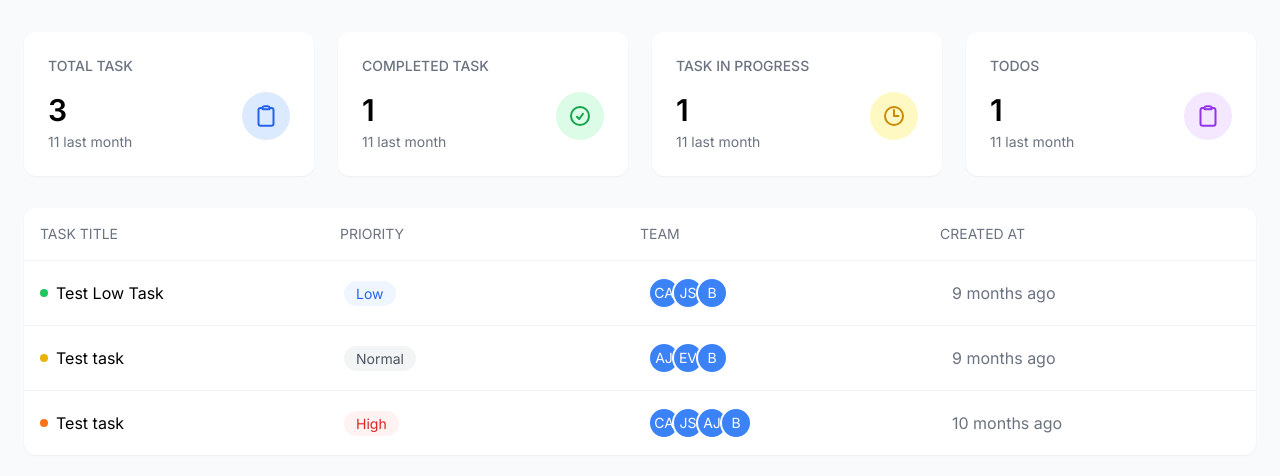
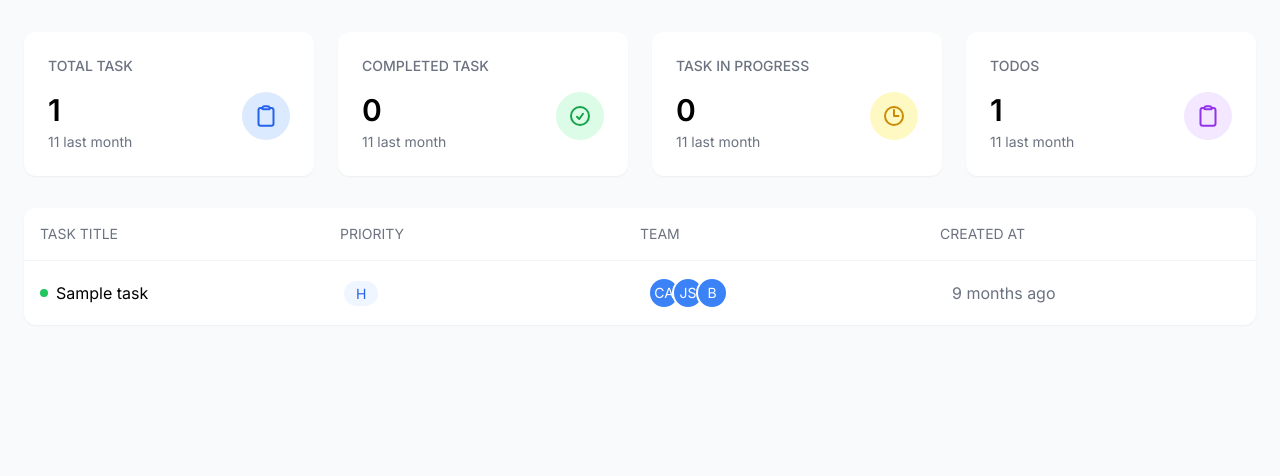
Before and after one commit to Moniruzzaman-Shawon/Task-Management-Django, a Django app: page /tasks/manager-dashboard/ in a window 1280 px wide. Shown: the part 64-540 px from the top of the page. Run offline with Django 5.2, Linux system fonts and the light colour scheme; tables that the repository leaves empty hold one stand-in row (values such as "Sample post").

Commit message:
dynamic dashboard implemented

```diff
--- a/tasks/models.py
+++ b/tasks/models.py
@@ -25,7 +25,7 @@ class Task(models.Model):
     project = models.ForeignKey(
         "Project",
         on_delete=models.CASCADE,
-        default=1
+        related_name='details',
     )
     assigned_to = models.ManyToManyField(Employee, related_name='tasks')
     title = models.CharField(max_length=250)
--- a/tasks/templates/dashboard/dashboard.html
+++ b/tasks/templates/dashboard/dashboard.html
@@ -38,7 +38,7 @@
             <h3 class="text-sm font-medium text-gray-500 mb-4">TOTAL TASK</h3>
             <div class="flex justify-between items-start">
               <div>
-                <p class="text-3xl font-semibold mb-1">3</p>
+                <p class="text-3xl font-semibold mb-1">{{ total_task }}</p>
                 <p class="text-gray-500 text-sm">11 last month</p>
               </div>
               <div class="bg-blue-100 p-3 rounded-full">
@@ -53,7 +53,7 @@
             <h3 class="text-sm font-medium text-gray-500 mb-4">COMPLETED TASK</h3>
             <div class="flex justify-between items-start">
               <div>
-                <p class="text-3xl font-semibold mb-1">1</p>
+                <p class="text-3xl font-semibold mb-1">{{ completed_task }}</p>
                 <p class="text-gray-500 text-sm">11 last month</p>
               </div>
               <div class="bg-green-100 p-3 rounded-full">
@@ -68,7 +68,7 @@
             <h3 class="text-sm font-medium text-gray-500 mb-4">TASK IN PROGRESS</h3>
             <div class="flex justify-between items-start">
               <div>
-                <p class="text-3xl font-semibold mb-1">1</p>
+                <p class="text-3xl font-semibold mb-1">{{ in_progress_task }}</p>
                 <p class="text-gray-500 text-sm">11 last month</p>
               </div>
               <div class="bg-yellow-100 p-3 rounded-full">
@@ -82,7 +82,7 @@
             <h3 class="text-sm font-medium text-gray-500 mb-4">TODOS</h3>
             <div class="flex justify-between items-start">
               <div>
-                <p class="text-3xl font-semibold mb-1">1</p>
+                <p class="text-3xl font-semibold mb-1">{{ pending_task }}</p>
                 <p class="text-gray-500 text-sm">11 last month</p>
               </div>
               <div class="bg-purple-100 p-3 rounded-full">
--- a/tasks/templates/dashboard/manager-dashboard.html
+++ b/tasks/templates/dashboard/manager-dashboard.html
@@ -13,13 +13,14 @@
           <!-- Task Items -->
           <div class="divide-y divide-gray-100">
             <!-- Task 1 -->
-            <div class="grid grid-cols-4 gap-4 p-4 items-center">
+            {% for task in tasks %}
+              <div class="grid grid-cols-4 gap-4 p-4 items-center">
               <div class="flex items-center gap-2">
                 <div class="w-2 h-2 rounded-full bg-green-500"></div>
-                <span>Test Low Task</span>
+                <span>{{task.title}}</span>
               </div>
               <div>
-                <span class="px-3 py-1 rounded-full bg-blue-50 text-blue-600 text-sm">Low</span>
+                <span class="px-3 py-1 rounded-full bg-blue-50 text-blue-600 text-sm">{{task.details.priority}}</span>
               </div>
               <div class="flex -space-x-2">
                 <div class="w-8 h-8 rounded-full bg-blue-500 flex items-center justify-center text-white text-sm border-2 border-white">CA</div>
@@ -28,41 +29,8 @@
               </div>
               <div class="text-gray-500">9 months ago</div>
             </div>
+            {% endfor %}
 
-            <!-- Task 2 -->
-            <div class="grid grid-cols-4 gap-4 p-4 items-center">
-              <div class="flex items-center gap-2">
-                <div class="w-2 h-2 rounded-full bg-yellow-500"></div>
-                <span>Test task</span>
-              </div>
-              <div>
-                <span class="px-3 py-1 rounded-full bg-gray-100 text-gray-600 text-sm">Normal</span>
-              </div>
-              <div class="flex -space-x-2">
-                <div class="w-8 h-8 rounded-full bg-blue-500 flex items-center justify-center text-white text-sm border-2 border-white">AJ</div>
-                <div class="w-8 h-8 rounded-full bg-blue-500 flex items-center justify-center text-white text-sm border-2 border-white">EV</div>
-                <div class="w-8 h-8 rounded-full bg-blue-500 flex items-center justify-center text-white text-sm border-2 border-white">B</div>
-              </div>
-              <div class="text-gray-500">9 months ago</div>
-            </div>
-
-            <!-- Task 3 -->
-            <div class="grid grid-cols-4 gap-4 p-4 items-center">
-              <div class="flex items-center gap-2">
-                <div class="w-2 h-2 rounded-full bg-orange-500"></div>
-                <span>Test task</span>
-              </div>
-              <div>
-                <span class="px-3 py-1 rounded-full bg-red-50 text-red-600 text-sm">High</span>
-              </div>
-              <div class="flex -space-x-2">
-                <div class="w-8 h-8 rounded-full bg-blue-500 flex items-center justify-center text-white text-sm border-2 border-white">CA</div>
-                <div class="w-8 h-8 rounded-full bg-blue-500 flex items-center justify-center text-white text-sm border-2 border-white">JS</div>
-                <div class="w-8 h-8 rounded-full bg-blue-500 flex items-center justify-center text-white text-sm border-2 border-white">AJ</div>
-                <div class="w-8 h-8 rounded-full bg-blue-500 flex items-center justify-center text-white text-sm border-2 border-white">B</div>
-              </div>
-              <div class="text-gray-500">10 months ago</div>
-            </div>
           </div>
         </div>
 
--- a/tasks/views.py
+++ b/tasks/views.py
@@ -2,11 +2,29 @@ from django.shortcuts import render
 from django.http import HttpResponse
 from tasks.forms import TaskForm
 from tasks.models import Employee, Task, TaskDetail, Project
+from datetime import date
+from django.db.models import Q, Count, Max, Min, Avg
 
 # Create your views here.
 
 def manager_dashboard(request):
-    return render(request, "dashboard/manager-dashboard.html")
+    tasks = Task.objects.all()
+
+    # getting task count
+    total_task = tasks.count()
+    completed_task = Task.objects.filter(status = "COMPLETED").count()
+    in_progress_task = Task.objects.filter(status = "IN_PROGRESS").count
+    pending_task = Task .objects.filter(status = "PENDING").count
+
+    context = {
+        "tasks" : tasks,
+        "total_task" : total_task,
+        "pending_task" : pending_task,
+        "in_progress_task" : in_progress_task,
+        "completed_task" : completed_task
+    }
+
+    return render(request, "dashboard/manager-dashboard.html", context)
 
 def user_dashboard(request):
     return render(request, "dashboard/user-dashboard.html")
```
